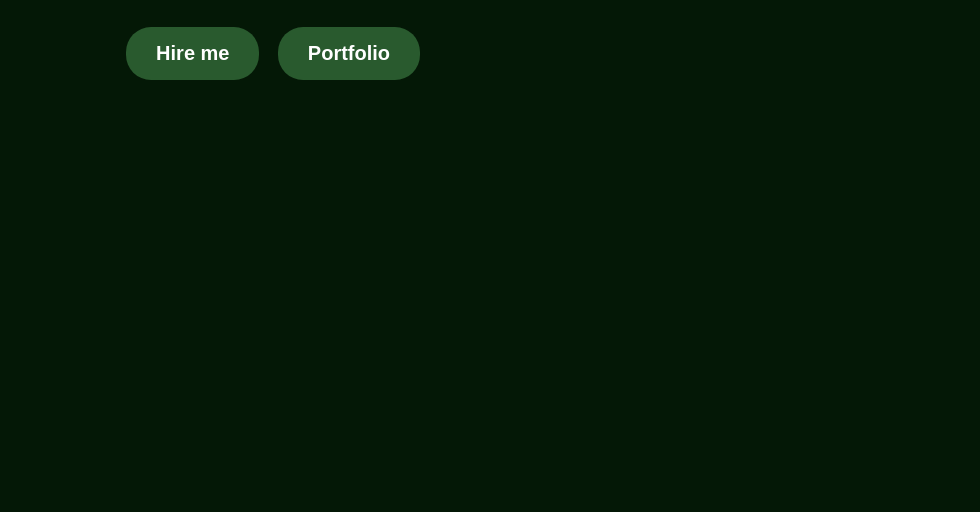
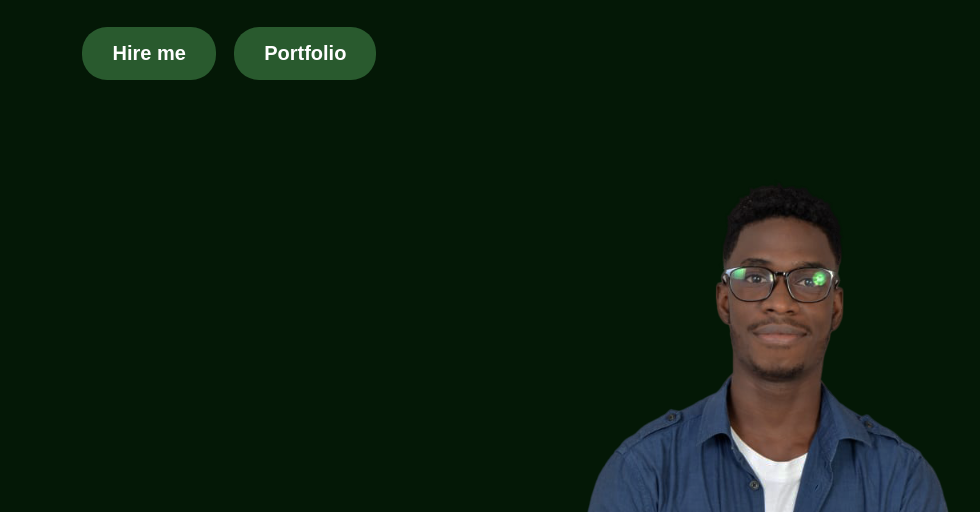
Before and after one commit to Victor-NewbieCoder/Personal-Portfolio-, a plain HTML site: page index.html in a window 1280 px wide. Shown: the part 588-1100 px from the top of the page, without its empty margins (33-1013 px from the left). Before the commit the page ends 800 px from the top, so only its background shows below. Drawn offline with Linux system fonts and the light colour scheme.

Commit message:
Adding my picture to the portfolio

```diff
--- a/index.html
+++ b/index.html
@@ -19,6 +19,7 @@
             <button type="button">Get Started</button>
         </nav>
     </div>
+    <div class="container">
         <div class="content1">
             <p>Hello, I'm</p>
             <h1>Victor <br> Vasquez</h1>
@@ -28,5 +29,10 @@
                 <button>Portfolio</button>
             </Section>
         </div>
+        <div class="img">
+            <img src="./Victor Png.png" alt="Foto de Victor">
+        </div>
+    </div>
+
 </body>
 </html>
--- a/style.css
+++ b/style.css
@@ -64,6 +64,7 @@ button:hover{
     color: white;
     font-weight:600;
     font-size: 30px;
+    float: left;
 }
 
 .content1 h1{
@@ -83,5 +84,15 @@ button:hover{
 }
 .content1 .btn button{
     margin-left: 10px;
+}
 
+/*Adding my picture to the website*/
+
+.img{
+    float: right;
 }
+
+.img img{
+    width: 80%;
+    margin-top: 7%;
+}
```
Also changed, not shown: Victor Png.png (added). Lines whose indentation alone changed are shown as unchanged.
